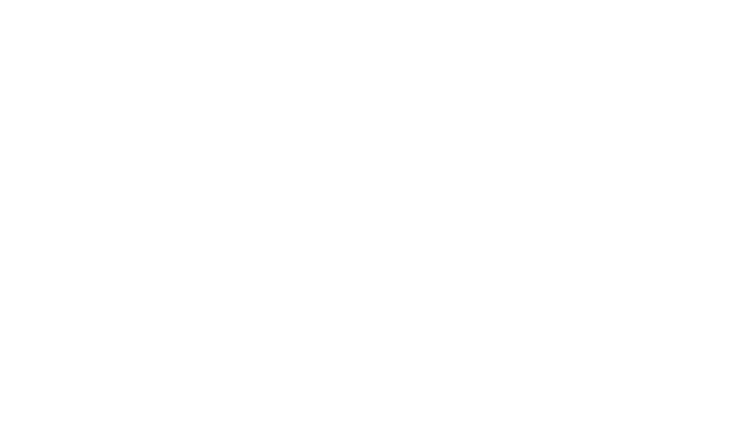
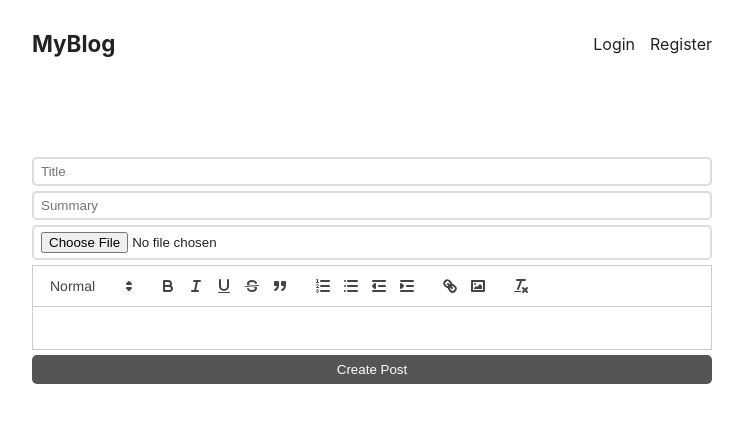
Before and after one commit to Syncib/mern-blog, a React (Create React App) app: page /create in a window 1280 px wide. Before the commit this address had no page. Shown: the top 422 px of the page, without its empty margins (268-1011 px from the left). Built offline with nearby package versions, Linux system fonts and the light colour scheme; no server answers.

Commit message:
"Added date-fns, react-quill, and quill dependencies; updated App.js, Header.jsx, Post.jsx, IndexPage.js, LoginPage.js, and RegisterPage.js files with new functionality and styling."

```diff
--- a/package.json
+++ b/package.json
@@ -6,8 +6,10 @@
     "@testing-library/jest-dom": "^5.17.0",
     "@testing-library/react": "^13.4.0",
     "@testing-library/user-event": "^13.5.0",
+    "date-fns": "^4.1.0",
     "react": "^18.3.1",
     "react-dom": "^18.3.1",
+    "react-quill": "^2.0.0",
     "react-router-dom": "^6.28.0",
     "react-scripts": "5.0.1",
     "web-vitals": "^2.1.4"
--- a/src/App.css
+++ b/src/App.css
@@ -1,4 +1,4 @@
-*{
+* {
   box-sizing: border-box;
 }
 body {
@@ -43,6 +43,10 @@
   margin: 0;
   font-size: 1.8rem;
 }
+div.post div.texts a {
+  text-decoration: none;
+  color: inherit;
+}
 div.post p.info {
   margin: 6px 0;
   color: #888;
@@ -73,7 +77,7 @@
   border-radius: 5px;
   background-color: #fff;
 }
-button{
+button {
   width: 100%;
   display: block;
   background-color: #555;
@@ -82,6 +86,7 @@
   border-radius: 5px;
   padding: 7px 0;
 }
-form h1{
+form.login h1,
+form.register h1 {
   text-align: center;
 }
--- a/src/App.js
+++ b/src/App.js
@@ -1,19 +1,26 @@
-import "./App.css";
 import { Route, Routes } from "react-router-dom";
 import Layout from "./Layout";
 import IndexPage from "./pages/IndexPage";
 import LoginPage from "./pages/LoginPage";
 import RegisterPage from "./pages/RegisterPage";
+import CreatePost from "./pages/CreatePost";
+import { UserContextProvider } from "./UserContext";
+import "./App.css";
+import PostPage from "./pages/PostPage";
 
 function App() {
   return (
+    <UserContextProvider>
       <Routes>
         <Route path="/" element={<Layout />}>
           <Route index element={<IndexPage />} />
           <Route path={"/login"} element={<LoginPage />} />
           <Route path={"/register"} element={<RegisterPage />} />
+          <Route path={"/create"} element={<CreatePost />} />
+          <Route path={"/post/:id"} element={<PostPage />} />
         </Route>
       </Routes>
+    </UserContextProvider>
   );
 }
 
--- a/src/Header.jsx
+++ b/src/Header.jsx
@@ -1,15 +1,52 @@
-import React from "react";
+import React, { useContext, useEffect } from "react";
 import { Link } from "react-router-dom";
+import { UserContext } from "./UserContext";
 
 const Header = () => {
+  const { setUserInfo, userInfo } = useContext(UserContext);
+  useEffect(() => {
+    fetch("http://localhost:4000/profile", {
+      credentials: "include",
+    }).then((response) => {
+      response
+        .json()
+        .then((userInfo) => {
+          setUserInfo(userInfo);
+        })
+        .catch((err) => {
+          console.log(err);
+        });
+    });
+  }, [setUserInfo]);
+
+  const logout = () => {
+    fetch("http://localhost:4000/logout", {
+      credentials: "include",
+      method: "POST",
+    });
+    setUserInfo(null);
+  };
+
+  const username = userInfo?.username;
+
   return (
     <header>
       <Link to="/" className="logo">
         MyBlog
       </Link>
       <nav>
-        <Link to="/login">Login</Link>
-        <Link to="/register">Register</Link>
+        {username && (
+          <>
+            <Link to="/create">Create new post </Link>
+            <a onClick={logout}>Logout</a>
+          </>
+        )}
+        {!username && (
+          <>
+            <Link to="/login">Login</Link>
+            <Link to="/register">Register</Link>
+          </>
+        )}
       </nav>
     </header>
   );
--- a/src/Post.jsx
+++ b/src/Post.jsx
@@ -1,24 +1,26 @@
-import React from 'react'
-import dumimg from "./assets/images/blog-1.jpg";
-const Post = () => {
+import React from "react";
+import { format } from "date-fns";
+import { Link } from "react-router-dom";
+const Post = ({ title, summary, cover, content, createdAt, author,_id }) => {
   return (
     <div className="post">
       <div className="image">
-      <img src={dumimg} alt="imge" />
+        <Link to={`/post/${_id}`}>
+          <img src={"http://localhost:4000/" + cover} alt="imge" />
+        </Link>
       </div>
       <div className="texts">
-      <h2>Full-house battery backup coming later this year</h2>
+        <Link to={`/post/${_id}`}>
+          <h2>{title}</h2>
+        </Link>
         <p className="info">
-        <a className="author">Saqib Abbas</a>
-        <time>2023-01-06 16:45</time>
+          <a className="author">{author.username}</a>
+          <time>{format(new Date(createdAt), "MMM d, yyyy HH:mm")}</time>
         </p>
-      <p className="summary">
-        It is a long established fact that a reader will be distracted by
-        the readable content of a page when looking at its layout.
-      </p>
+        <p className="summary">{summary}</p>
       </div>
     </div>
-  )
-}
+  );
+};
 
-export default Post
+export default Post;
--- /dev/null
+++ b/src/UserContext.js
@@ -0,0 +1,11 @@
+import { createContext, useState } from "react";
+
+export const UserContext = createContext({});
+export function UserContextProvider({ children }) {
+  const [userInfo, setUserInfo] = useState({});
+  return (
+    <UserContext.Provider value={{ userInfo, setUserInfo }}>
+      {children}
+    </UserContext.Provider>
+  );
+}
--- /dev/null
+++ b/src/pages/CreatePost.js
@@ -0,0 +1,86 @@
+import React, { useState } from "react";
+import ReactQuill from "react-quill";
+import "react-quill/dist/quill.snow.css";
+import { Navigate } from "react-router-dom";
+const modules = {
+  toolbar: [
+    [{ header: [1, 2, false] }],
+    ["bold", "italic", "underline", "strike", "blockquote"],
+    [
+      { list: "ordered" },
+      { list: "bullet" },
+      { indent: "-1" },
+      { indent: "+1" },
+    ],
+    ["link", "image"],
+    ["clean"],
+  ],
+};
+
+const formats = [
+  "header",
+  "bold",
+  "italic",
+  "underline",
+  "strike",
+  "blockquote",
+  "list",
+  "bullet",
+  "indent",
+  "link",
+  "image",
+];
+const CreatePost = () => {
+  const [title, setTitle] = useState("");
+  const [summary, setSummary] = useState("");
+  const [content, setContent] = useState("");
+  const [files, setFiles] = useState("");
+  const [redirect, setRedirect] = useState(false);
+  const createNewPost = async (e) => {
+    e.preventDefault();
+    const data = new FormData();
+    data.set("title", title);
+    data.set("summart", summary);
+    data.set("content", content);
+    data.set("file", files[0]);
+    const response = await fetch("http://localhost:4000/post", {
+      method: "POST",
+      body: data,
+      credentials: "include",
+    });
+    if (response.ok) {
+      setRedirect(true);
+    }
+  };
+  if (redirect) {
+    return <Navigate to="/" />;
+  }
+  return (
+    <form onSubmit={createNewPost}>
+      <input
+        type="text"
+        placeholder="Title"
+        value={title}
+        onChange={(e) => setTitle(e.target.value)}
+      />
+      <input
+        type="text"
+        placeholder="Summary"
+        value={summary}
+        onChange={(e) => setSummary(e.target.value)}
+      />
+      <input type="file" onChange={(e) => setFiles(e.target.files)} />
+      <ReactQuill
+        value={content}
+        modules={modules}
+        formats={formats}
+        onChange={(newValue) => setContent(newValue)}
+      />
+      <button type="submit" style={{ marginTop: "5px" }}>
+        Create Post
+      </button>
+    </form>
+  );
+};
+
+export default CreatePost;
--- a/src/pages/IndexPage.js
+++ b/src/pages/IndexPage.js
@@ -1,14 +1,24 @@
-import React from 'react'
-import Post from '../Post'
+import React, { useEffect, useState } from "react";
+import Post from "../Post";
 
 const IndexPage = () => {
+  const [posts, setPosts] = useState([]);
+  useEffect(() => {
+    fetch("http://localhost:4000/post").then((response) => {
+      response.json().then((posts) => {
+        setPosts(posts);
+      });
+    });
+  }, []);
   return (
     <>
-    <Post/>
-    <Post/>
-    <Post/>
+      {posts.length > 0 ? (
+        posts.map((post) => <Post {...post} />)
+      ) : (
+        <p>No Posts to Show</p>
+      )}
     </>
-  )
-}
+  );
+};
 
-export default IndexPage
+export default IndexPage;
--- a/src/pages/LoginPage.js
+++ b/src/pages/LoginPage.js
@@ -1,12 +1,58 @@
-import React from "react";
+import React, { useContext, useState } from "react";
+import { Navigate } from "react-router-dom";
+import { UserContext } from "../UserContext";
 
 const LoginPage = () => {
+  const [username, setUsername] = useState("");
+  const [password, setPassword] = useState("");
+  const [redirect, setRedirect] = useState(false);
+  const { setUserInfo } = useContext(UserContext);
+  const login = async (e) => {
+    e.preventDefault();
+    try {
+      const response = await fetch("http://localhost:4000/login", {
+        method: "POST",
+        body: JSON.stringify({ username, password }),
+        headers: { "Content-Type": "application/json" },
+        credentials: "include",
+      });
+
+      if (response.ok) {
+        response.json().then((userInfo) => {
+          setUserInfo(userInfo);
+          setRedirect(true);
+        });
+        alert("Logged in Successfully");
+      } else {
+        const errorData = await response.json();
+        alert(errorData.message || "Login Failed");
+      }
+    } catch (error) {
+      alert("An error occurred. Please try again later.");
+      console.error("Login error:", error);
+    }
+  };
+
+  if (redirect) {
+    return <Navigate to="/" />;
+  }
+
   return (
-    <form className="login">
+    <form className="login" onSubmit={login}>
       <h1>Login</h1>
-      <input type="text" placeholder="username" />
-      <input type="password" placeholder="password" />
-      <button>Login</button>
+      <input
+        type="text"
+        placeholder="Username"
+        value={username}
+        onChange={(e) => setUsername(e.target.value)}
+      />
+      <input
+        type="password"
+        placeholder="Password"
+        value={password}
+        onChange={(e) => setPassword(e.target.value)}
+      />
+      <button type="submit">Login</button>
     </form>
   );
 };
--- /dev/null
+++ b/src/pages/PostPage.js
@@ -0,0 +1,26 @@
+import React, { useEffect, useState } from "react";
+import { useParams } from "react-router-dom";
+
+const PostPage = () => {
+  const [postInfo, setPostInfo] = useState(null);
+  const { id } = useParams();
+  useEffect(() => {
+    fetch(`http://localhost:4000/post/${id}`).then((response) => {
+      response.json().then((postInfo) => {
+        setPostInfo(postInfo);
+      });
+    });
+  }, [id]);
+  if (!postInfo) return "Nothing to show here :(";
+  return (
+    <div className="post-page">
+      <div className="image">
+        <img src={`http://localhost:4000/${postInfo.cover}`} alt="" />
+      </div>
+      <h1>{postInfo.title}</h1>
+      <div dangerouslySetInnerHTML={{__html:postInfo.content}}/>
+    </div>
+  );
+};
+
+export default PostPage;
--- a/src/pages/RegisterPage.js
+++ b/src/pages/RegisterPage.js
@@ -1,12 +1,37 @@
-import React from "react";
+import React, { useState } from "react";
 
 const RegisterPage = () => {
+  const [username, setUsername] = useState("");
+  const [password, setPassword] = useState("");
+  const register = async (e) => {
+    e.preventDefault();
+     const response = await fetch("http://localhost:4000/register", {
+      method: "POST",
+      body: JSON.stringify({ username, password }),
+      headers: { "Content-Type": "application/json" },
+    });
+    if (response.status === 200) {
+      alert("Registration Successful");
+    } else {
+      alert("Registration Failed");
+    }
+  };
   return (
-    <form className="register">
+    <form className="register" onSubmit={register}>
       <h1>Register</h1>
-      <input type="text" placeholder="username" />
-      <input type="password" placeholder="password" />
-      <button>Register</button>
+      <input
+        type="text"
+        placeholder="username"
+        value={username}
+        onChange={(e) => setUsername(e.target.value)}
+      />
+      <input
+        type="password"
+        placeholder="password"
+        value={password}
+        onChange={(e) => setPassword(e.target.value)}
+      />
+      <button type="submit">Register</button>
     </form>
   );
 };
```
Also changed, not shown: src/index.js (+8 -8 lines), 1 other file (tests, documents, lock files or other folders). Lines whose indentation alone changed are shown as unchanged.
